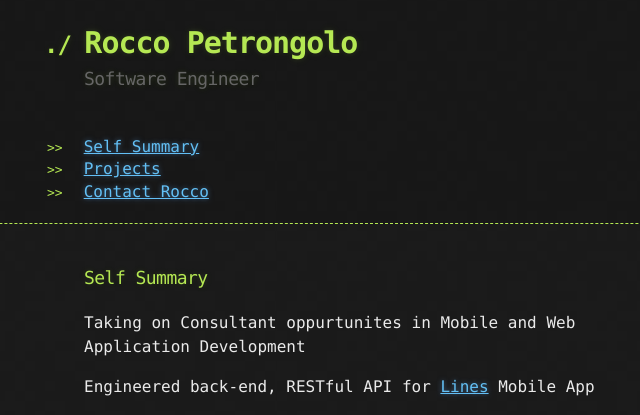
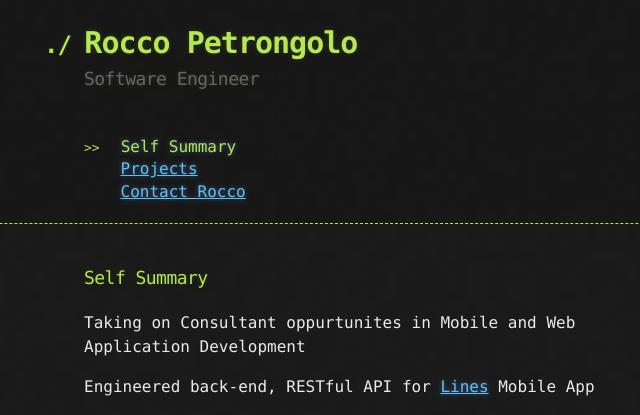
Before and after one commit to petronr1/petronr1.github.io, a PHP site: page / in a window 1280 px wide. Shown: the top 415 px of the page, without its empty margins (256-896 px from the left). Run offline with PHP 8.4, Linux system fonts and the light colour scheme.

Commit message:
added styles

```diff
--- a/stylesheets/stylesheet.css
+++ b/stylesheets/stylesheet.css
@@ -27,6 +27,11 @@ h1, h2, h3, h4, h5, h6 {
 
 li {
   line-height: 1.4 ;
+}
+
+li.active a{
+    color: #b5e853;
+    text-decoration: none;
 }
 
 /* Header, <header>
@@ -133,16 +138,25 @@ ul li {
   list-style: none;
 }
 
-ul li:before {
+ul li.active:before {
   content: ">>";
   font-family: Monaco, "Bitstream Vera Sans Mono", "Lucida Console", Terminal, monospace;
   font-size: 13px;
   color: #b5e853;
-  margin-left: -37px;
+  /*margin-left: -37px;*/
   margin-right: 21px;
   line-height: 16px;
 }
 
+ul li:before {
+  content: "";
+  font-family: Monaco, "Bitstream Vera Sans Mono", "Lucida Console", Terminal, monospace;
+  font-size: 13px;
+  color: #b5e853;
+  /*margin-left: -37px;*/
+  margin-right: 36.5px;
+  line-height: 16px;
+}
 blockquote {
   color: #aaa;
   padding-left: 10px;
```
